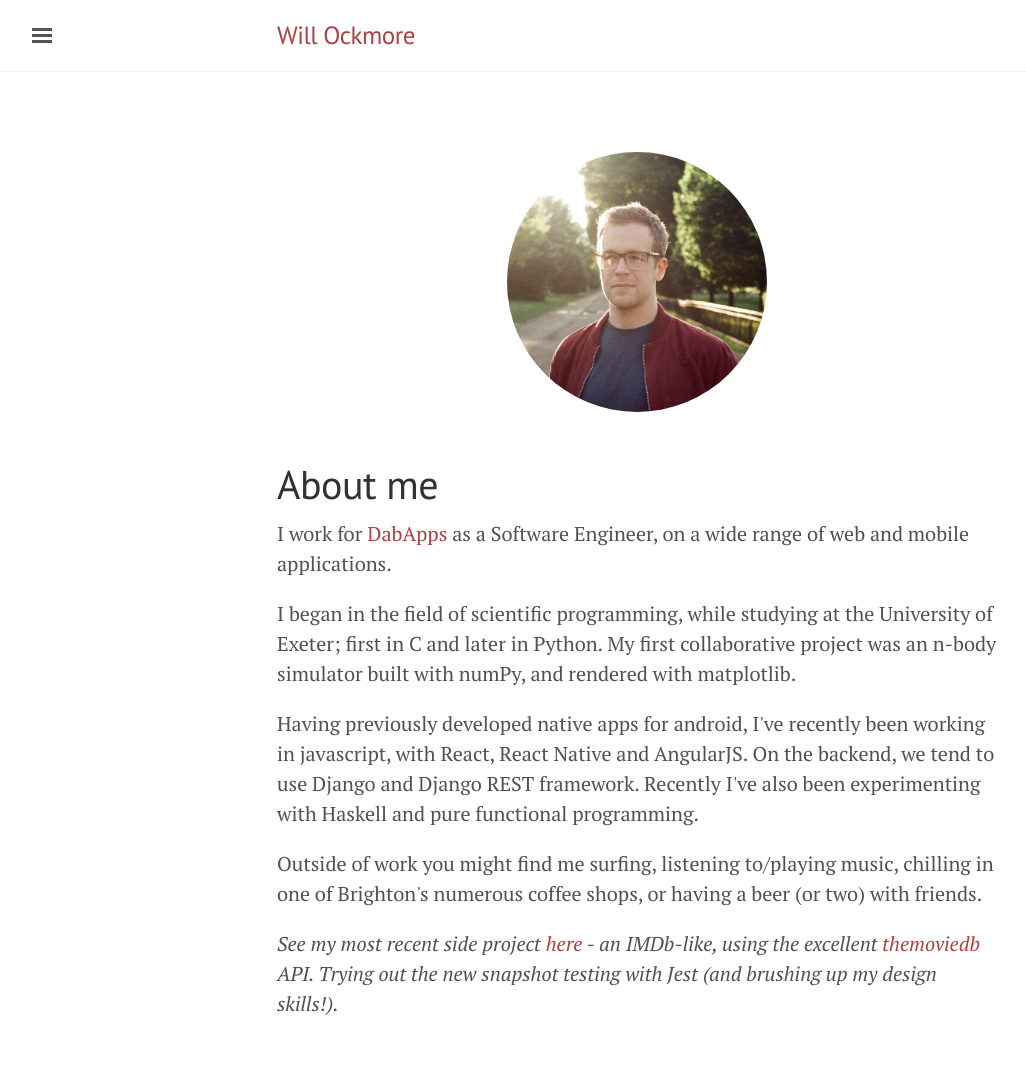
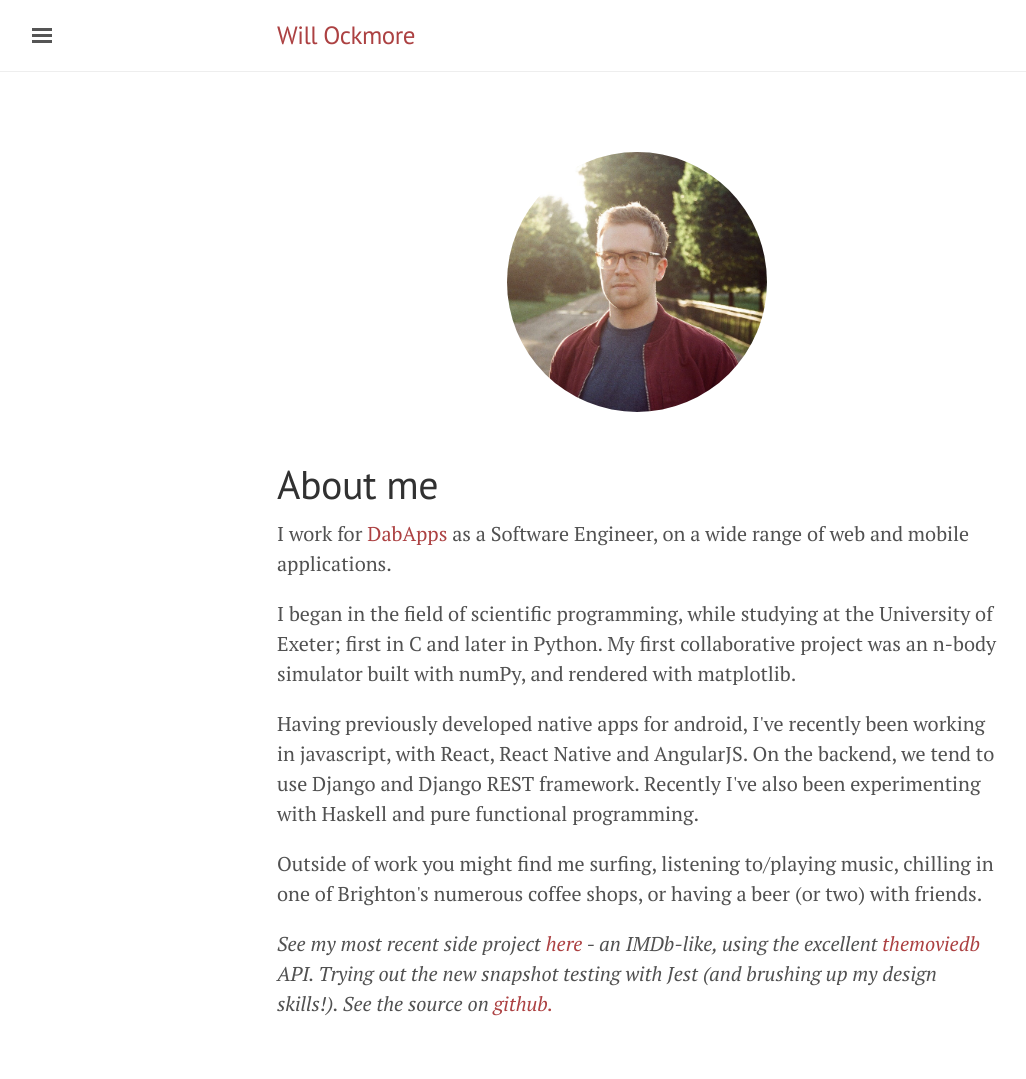
Before and after one commit to will-ockmore/will-ockmore.github.io, a Jekyll site: the page built from index.html, in a window 1280 px wide. Shown: the whole page, without its empty margins (3-1029 px from the left). Built offline with Jekyll 4.4.1, drawn with Linux system fonts in a browser that asks for light colours.

Commit message:
added project github link

```diff
--- a/index.html
+++ b/index.html
@@ -23,5 +23,6 @@ programming.</p>
 
 <p><em>See my most recent side project <a href="http://willockmore.com/MovieLists/">here</a> - an IMDb-like,
 using the excellent <a href="http://willockmore.com/MovieLists/">themoviedb</a> API. Trying out the new
-snapshot testing with Jest (and brushing up my design skills!).</em>
+snapshot testing with Jest (and brushing up my design skills!). See the source on
+<a href="http://willockmore.com/MovieLists/">github.</a></em>
 </p>
```
